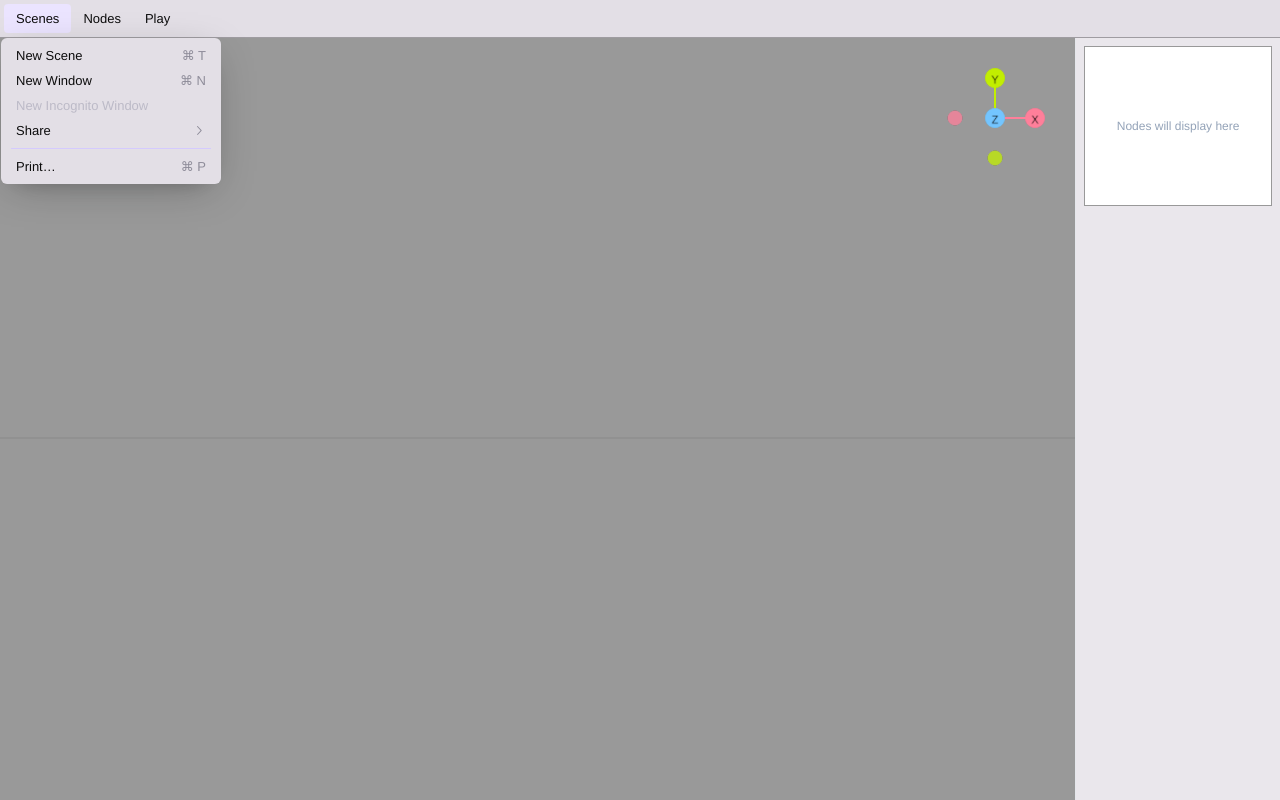
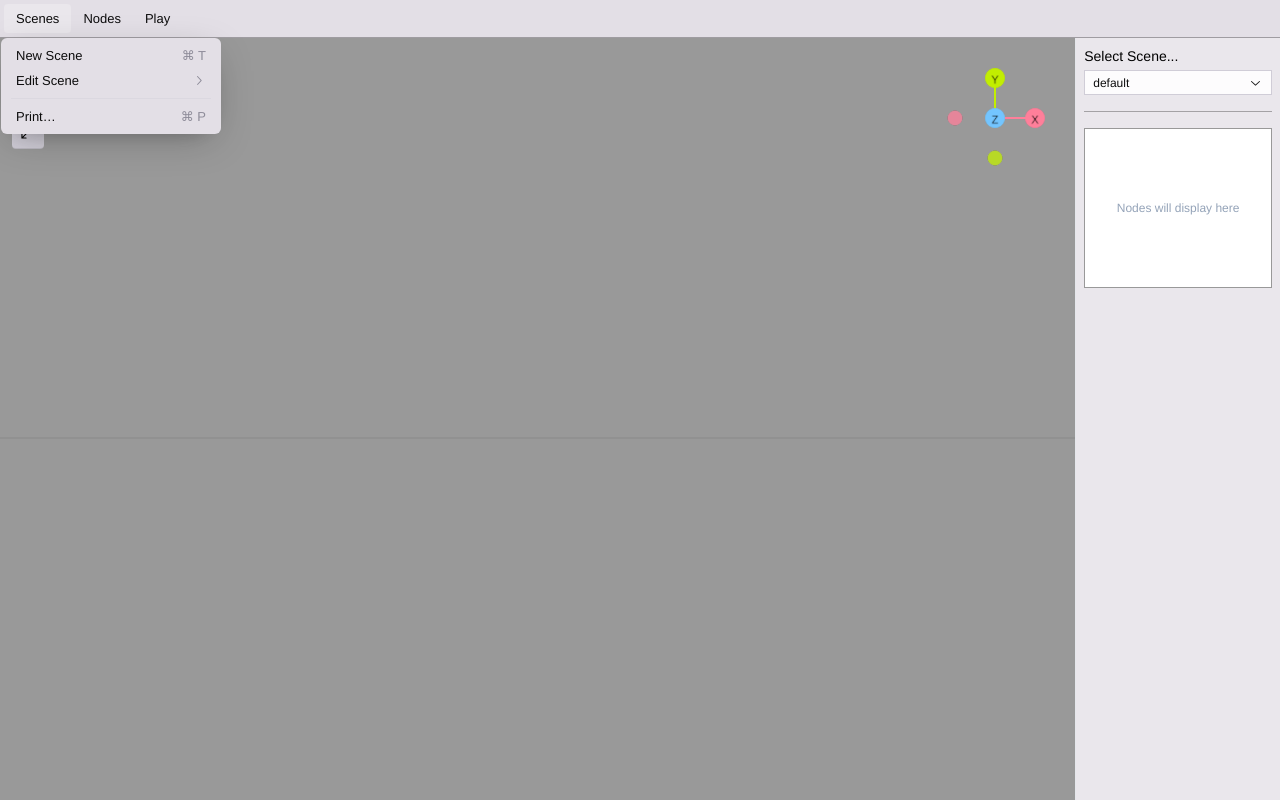
Before and after one commit to mpoapostolis/VXLverse, a Next.js app: page / in a window 1280 px wide. Both pictures are taken after a click on the button "Scenes". Built offline with nearby package versions, Linux system fonts and the light colour scheme.

Commit message:
multiple Scenes

```diff
--- a/components/editor/index.tsx
+++ b/components/editor/index.tsx
@@ -1,11 +1,28 @@
+import { useStore } from '@/store'
+import * as Menubar from '@radix-ui/react-menubar'
+import { Select } from '../select'
 import { Animations } from '../settings/animations'
 import { Material } from '../settings/material'
 import { NodeList } from '../settings/nodeList'
 import { TransformSettings } from '../settings/transform'
 
 export default function Editor() {
+  const store = useStore()
   return (
     <div className=" border-base-300 h-screen w-full overflow-auto  border-l bg-mauve4 p-2 pb-12 ">
+      <Select
+        label="Select Scene..."
+        onChange={(val) => {
+          store.setCurrentScene(val)
+        }}
+        value={store.currentScene}
+        options={store.scenes?.map((s) => ({
+          label: s?.name ?? '-',
+          value: s?.uuid ?? '-',
+        }))}
+      />
+      <Menubar.Separator className="my-4  h-[1px] bg-blackA5" />
+
       <NodeList />
       <TransformSettings />
       <Material />
--- a/components/menu/index.tsx
+++ b/components/menu/index.tsx
@@ -33,20 +33,22 @@ export function Menu() {
     store.addNode({
       ...mesh,
       gameType,
+      scene: store.currentScene,
       position: new Vector3(0, 0, 0),
       type: type,
     })
   }
 
+  const doIHaveHero = store.nodes?.some((n) => n.gameType === 'hero')
   return (
     <Menubar.Root className="flex  border-b border-blackA5 bg-mauve5 p-1">
       <Menubar.Menu>
-        <Menubar.Trigger className="flex select-none items-center justify-between gap-[2px] rounded px-3 py-2 text-[13px] font-medium leading-none text-blackA12 outline-none data-[highlighted]:bg-violet4 data-[state=open]:bg-violet4">
+        <Menubar.Trigger className="flex select-none items-center justify-between gap-[2px] rounded px-3 py-2 text-[13px] font-medium leading-none text-blackA12 outline-none data-[highlighted]:bg-mauve4 data-[state=open]:bg-mauve4">
           Scenes
         </Menubar.Trigger>
         <Menubar.Portal>
           <Menubar.Content
-            className="z-20 min-w-[220px] rounded-md bg-mauve5 p-[5px] shadow-[0px_10px_38px_-10px_rgba(22,_23,_24,_0.35),_0px_10px_20px_-15px_rgba(22,_23,_24,_0.2)] will-change-[transform,opacity] [animation-duration:_400ms] [animation-timing-function:_cubic-bezier(0.16,_1,_0.3,_1)]"
+            className="z-10 min-w-[220px] rounded-md bg-mauve5 p-[5px] shadow-[0px_10px_38px_-10px_rgba(22,_23,_24,_0.35),_0px_10px_20px_-15px_rgba(22,_23,_24,_0.2)] will-change-[transform,opacity] [animation-duration:_400ms] [animation-timing-function:_cubic-bezier(0.16,_1,_0.3,_1)]"
             align="start"
             sideOffset={5}
             alignOffset={-3}
@@ -66,7 +68,7 @@ export function Menu() {
                     color: '#999',
                   })
                 }}
-                className="group relative flex h-[25px] select-none items-center rounded px-[10px] text-[13px] leading-none text-blackA12 outline-none data-[disabled]:pointer-events-none data-[state=open]:bg-violet4 data-[highlighted]:bg-gradient-to-br data-[highlighted]:from-violet9 data-[highlighted]:to-violet10 data-[disabled]:text-mauve8 data-[highlighted]:data-[state=open]:text-violet1 data-[highlighted]:text-violet1 data-[state=open]:text-blackA12"
+                className="group relative flex h-[25px] select-none items-center rounded px-[10px] text-[13px] leading-none text-blackA12 outline-none data-[disabled]:pointer-events-none data-[state=open]:bg-mauve4 data-[highlighted]:bg-gradient-to-br data-[highlighted]:from-mauve9 data-[highlighted]:to-mauve10 data-[disabled]:text-mauve8 data-[highlighted]:data-[state=open]:text-mauve1 data-[highlighted]:text-mauve1 data-[state=open]:text-blackA12"
               >
                 New Scene
                 <div className="ml-auto pl-5 text-mauve9 group-data-[disabled]:text-mauve8 group-data-[highlighted]:text-white">
@@ -75,45 +77,36 @@ export function Menu() {
               </Menubar.Item>
             </Link>
 
-            <Menubar.Item className="group relative flex h-[25px] select-none items-center rounded px-[10px] text-[13px] leading-none text-blackA12 outline-none data-[disabled]:pointer-events-none data-[state=open]:bg-violet4 data-[highlighted]:bg-gradient-to-br data-[highlighted]:from-violet9 data-[highlighted]:to-violet10 data-[disabled]:text-mauve8 data-[highlighted]:data-[state=open]:text-violet1 data-[highlighted]:text-violet1 data-[state=open]:text-blackA12">
-              New Window{' '}
-              <div className="ml-auto pl-5 text-mauve9 group-data-[disabled]:text-mauve8 group-data-[highlighted]:text-white">
-                ⌘ N
-              </div>
-            </Menubar.Item>
-            <Menubar.Item
-              className="relative flex h-[25px] select-none items-center rounded px-[10px] text-[13px] leading-none text-blackA12 outline-none data-[disabled]:pointer-events-none data-[state=open]:bg-violet4 data-[highlighted]:bg-gradient-to-br data-[highlighted]:from-violet9 data-[highlighted]:to-violet10 data-[disabled]:text-mauve8 data-[highlighted]:data-[state=open]:text-violet1 data-[highlighted]:text-violet1 data-[state=open]:text-blackA12"
-              disabled
-            >
-              New Incognito Window
-            </Menubar.Item>
-            {/* <Menubar.Separator className="m-[5px] h-[1px] bg-violet6" /> */}
             <Menubar.Sub>
-              <Menubar.SubTrigger className="group relative flex h-[25px] select-none items-center rounded px-[10px] text-[13px] leading-none text-blackA12 outline-none data-[disabled]:pointer-events-none data-[state=open]:bg-violet4 data-[highlighted]:bg-gradient-to-br data-[highlighted]:from-violet9 data-[highlighted]:to-violet10 data-[disabled]:text-mauve8 data-[highlighted]:data-[state=open]:text-violet1 data-[highlighted]:text-violet1 data-[state=open]:text-blackA12">
-                Share
+              <Menubar.SubTrigger className="group  relative flex h-[25px] select-none items-center rounded px-[10px] text-[13px] leading-none text-blackA12 outline-none data-[disabled]:pointer-events-none data-[state=open]:bg-mauve4 data-[highlighted]:bg-gradient-to-br data-[highlighted]:from-mauve9 data-[highlighted]:to-mauve10 data-[disabled]:text-mauve8 data-[highlighted]:data-[state=open]:text-mauve1 data-[highlighted]:text-mauve1 data-[state=open]:text-blackA12">
+                Edit Scene
                 <div className="ml-auto pl-5 text-mauve9 group-data-[disabled]:text-mauve8 group-data-[highlighted]:text-white">
                   <ChevronRightIcon />
                 </div>
               </Menubar.SubTrigger>
               <Menubar.Portal>
                 <Menubar.SubContent
-                  className="min-w-[220px] rounded-md bg-mauve5 p-[5px] shadow-[0px_10px_38px_-10px_rgba(22,_23,_24,_0.35),_0px_10px_20px_-15px_rgba(22,_23,_24,_0.2)] will-change-[transform,opacity] [animation-duration:_400ms] [animation-timing-function:_cubic-bezier(0.16,_1,_0.3,_1)]"
+                  className="min-w-[220px] z-20 rounded-md bg-mauve5 p-[5px] shadow-[0px_10px_38px_-10px_rgba(22,_23,_24,_0.35),_0px_10px_20px_-15px_rgba(22,_23,_24,_0.2)] will-change-[transform,opacity] [animation-duration:_400ms] [animation-timing-function:_cubic-bezier(0.16,_1,_0.3,_1)]"
                   alignOffset={-5}
                 >
-                  <Menubar.Item className="data-[highlighted]::to-violet10 relative flex h-[25px] select-none items-center rounded px-[10px] text-[13px] leading-none text-blackA12 outline-none data-[disabled]:pointer-events-none data-[state=open]:bg-violet4 data-[highlighted]:bg-gradient-to-br data-[highlighted]:from-violet9 data-[highlighted]:to-violet10 data-[disabled]:text-mauve8 data-[highlighted]:text-violet1 data-[state=open]:text-blackA8 data-[state=open]:text-violet12">
-                    Email Link
-                  </Menubar.Item>
-                  <Menubar.Item className="data-[highlighted]::to-violet10 relative flex h-[25px] select-none items-center rounded px-[10px] text-[13px] leading-none text-blackA12 outline-none data-[disabled]:pointer-events-none data-[state=open]:bg-violet4 data-[highlighted]:bg-gradient-to-br data-[highlighted]:from-violet9 data-[highlighted]:to-violet10 data-[disabled]:text-mauve8 data-[highlighted]:text-violet1 data-[state=open]:text-blackA8 data-[state=open]:text-violet12">
-                    Messages
-                  </Menubar.Item>
-                  <Menubar.Item className="data-[highlighted]::to-violet10 relative flex h-[25px] select-none items-center rounded px-[10px] text-[13px] leading-none text-blackA12 outline-none data-[disabled]:pointer-events-none data-[state=open]:bg-violet4 data-[highlighted]:bg-gradient-to-br data-[highlighted]:from-violet9 data-[highlighted]:to-violet10 data-[disabled]:text-mauve8 data-[highlighted]:text-violet1 data-[state=open]:text-blackA8 data-[state=open]:text-violet12">
-                    Notes
-                  </Menubar.Item>
+                  {store.scenes.map((scene) => (
+                    <Link
+                      onClick={() => store.setCurrentScene(scene.uuid)}
+                      href={{
+                        hash: 'scene-modal',
+                      }}
+                      key={scene?.uuid}
+                    >
+                      <Menubar.Item className="data-[highlighted]::to-mauve10 relative flex h-[25px] select-none items-center rounded px-[10px] text-[13px] leading-none text-blackA12 outline-none data-[disabled]:pointer-events-none data-[state=open]:bg-mauve4 data-[highlighted]:bg-gradient-to-br data-[highlighted]:from-mauve9 data-[highlighted]:to-mauve10 data-[disabled]:text-mauve8 data-[highlighted]:text-mauve1 data-[state=open]:text-blackA8 data-[state=open]:text-mauve12">
+                        {scene.name}
+                      </Menubar.Item>
+                    </Link>
+                  ))}
                 </Menubar.SubContent>
               </Menubar.Portal>
             </Menubar.Sub>
-            <Menubar.Separator className="m-[5px] h-[1px] bg-violet6" />
-            <Menubar.Item className="group relative flex h-[25px] select-none items-center rounded px-[10px] text-[13px] leading-none text-blackA12 outline-none data-[disabled]:pointer-events-none data-[highlighted]:bg-gradient-to-br data-[highlighted]:from-violet9 data-[highlighted]:to-violet10 data-[disabled]:text-mauve8 data-[highlighted]:text-violet1">
+            <Menubar.Separator className="m-[5px] h-[1px] bg-mauve6" />
+            <Menubar.Item className="group relative flex h-[25px] select-none items-center rounded px-[10px] text-[13px] leading-none text-blackA12 outline-none data-[disabled]:pointer-events-none data-[highlighted]:bg-gradient-to-br data-[highlighted]:from-mauve9 data-[highlighted]:to-mauve10 data-[disabled]:text-mauve8 data-[highlighted]:text-mauve1">
               Print…
               <div className="ml-auto pl-5 text-mauve9 group-data-[disabled]:text-mauve8 group-data-[highlighted]:text-white">
                 ⌘ P
@@ -124,7 +117,7 @@ export function Menu() {
       </Menubar.Menu>
 
       <Menubar.Menu>
-        <Menubar.Trigger className=" flex select-none items-center justify-between gap-[2px] rounded px-3 py-2 text-[13px] font-medium leading-none text-blackA12 outline-none data-[highlighted]:bg-violet4 data-[state=open]:bg-violet4">
+        <Menubar.Trigger className=" flex select-none items-center justify-between gap-[2px] rounded px-3 py-2 text-[13px] font-medium leading-none text-blackA12 outline-none data-[highlighted]:bg-mauve4 data-[state=open]:bg-mauve4">
           Nodes
         </Menubar.Trigger>
         <Menubar.Portal>
@@ -135,7 +128,7 @@ export function Menu() {
             alignOffset={-3}
           >
             <Menubar.Sub>
-              <Menubar.SubTrigger className="group relative flex h-[25px] select-none items-center rounded px-[10px] text-[13px] leading-none text-blackA12 outline-none data-[disabled]:pointer-events-none data-[state=open]:bg-violet4 data-[highlighted]:bg-gradient-to-br data-[highlighted]:from-violet9 data-[highlighted]:to-violet10 data-[disabled]:text-mauve8 data-[highlighted]:data-[state=open]:text-violet1 data-[highlighted]:text-violet1 data-[state=open]:text-blackA12">
+              <Menubar.SubTrigger className="group relative flex h-[25px] select-none items-center rounded px-[10px] text-[13px] leading-none text-blackA12 outline-none data-[disabled]:pointer-events-none data-[state=open]:bg-mauve4 data-[highlighted]:bg-gradient-to-br data-[highlighted]:from-mauve9 data-[highlighted]:to-mauve10 data-[disabled]:text-mauve8 data-[highlighted]:data-[state=open]:text-mauve1 data-[highlighted]:text-mauve1 data-[state=open]:text-blackA12">
                 RPG
                 <div className="ml-auto pl-5 text-mauve9 group-data-[disabled]:text-mauve8 group-data-[highlighted]:text-white">
                   <ChevronRightIcon />
@@ -149,11 +142,12 @@ export function Menu() {
                 >
                   {['Hero', 'Npc', 'Enemy'].map((item) => (
                     <Menubar.Item
+                      disabled={item === 'Hero' && doIHaveHero}
                       key={item}
                       onClick={() => {
                         addMesh('Capsule', item.toLocaleLowerCase() as Node['gameType'])
                       }}
-                      className="data-[highlighted]::to-violet10 group relative flex h-[25px] select-none items-center rounded px-[10px] text-[13px] leading-none text-blackA12 outline-none data-[disabled]:pointer-events-none data-[state=open]:bg-violet4 data-[highlighted]:bg-gradient-to-br data-[highlighted]:from-violet9 data-[highlighted]:to-violet10 data-[disabled]:text-mauve8 data-[highlighted]:text-violet1 data-[state=open]:text-blackA8 data-[state=open]:text-violet12"
+                      className="data-[highlighted]::to-mauve10 group relative flex h-[25px] select-none items-center rounded px-[10px] text-[13px] leading-none text-blackA12 outline-none data-[disabled]:pointer-events-none data-[state=open]:bg-mauve4 data-[highlighted]:bg-gradient-to-br data-[highlighted]:from-mauve9 data-[highlighted]:to-mauve10 data-[disabled]:text-mauve8 data-[highlighted]:text-mauve1 data-[state=open]:text-blackA8 data-[state=open]:text-mauve12"
                     >
                       {item}
                     </Menubar.Item>
@@ -161,10 +155,10 @@ export function Menu() {
                 </Menubar.SubContent>
               </Menubar.Portal>
             </Menubar.Sub>
-            {/* <Menubar.Separator className="m-[5px] h-[1px] bg-violet6" /> */}
+            {/* <Menubar.Separator className="m-[5px] h-[1px] bg-mauve6" /> */}
 
             <Menubar.Sub>
-              <Menubar.SubTrigger className="group relative flex h-[25px] select-none items-center rounded px-[10px] text-[13px] leading-none text-blackA12 outline-none data-[disabled]:pointer-events-none data-[state=open]:bg-violet4 data-[highlighted]:bg-gradient-to-br data-[highlighted]:from-violet9 data-[highlighted]:to-violet10 data-[disabled]:text-mauve8 data-[highlighted]:data-[state=open]:text-violet1 data-[highlighted]:text-violet1 data-[state=open]:text-blackA12">
+              <Menubar.SubTrigger className="group relative flex h-[25px] select-none items-center rounded px-[10px] text-[13px] leading-none text-blackA12 outline-none data-[disabled]:pointer-events-none data-[state=open]:bg-mauve4 data-[highlighted]:bg-gradient-to-br data-[highlighted]:from-mauve9 data-[highlighted]:to-mauve10 data-[disabled]:text-mauve8 data-[highlighted]:data-[state=open]:text-mauve1 data-[highlighted]:text-mauve1 data-[state=open]:text-blackA12">
                 Geometry
                 <div className="ml-auto pl-5 text-mauve9 group-data-[disabled]:text-mauve8 group-data-[highlighted]:text-white">
                   <ChevronRightIcon />
@@ -182,7 +176,7 @@ export function Menu() {
                       onClick={() => {
                         addMesh(geometry as Node['type'])
                       }}
-                      className="data-[highlighted]::to-violet10 group relative flex h-[25px] select-none items-center rounded px-[10px] text-[13px] leading-none text-blackA12 outline-none data-[disabled]:pointer-events-none data-[state=open]:bg-violet4 data-[highlighted]:bg-gradient-to-br data-[highlighted]:from-violet9 data-[highlighted]:to-violet10 data-[disabled]:text-mauve8 data-[highlighted]:text-violet1 data-[state=open]:text-blackA8 data-[state=open]:text-violet12"
+                      className="data-[highlighted]::to-mauve10 group relative flex h-[25px] select-none items-center rounded px-[10px] text-[13px] leading-none text-blackA12 outline-none data-[disabled]:pointer-events-none data-[state=open]:bg-mauve4 data-[highlighted]:bg-gradient-to-br data-[highlighted]:from-mauve9 data-[highlighted]:to-mauve10 data-[disabled]:text-mauve8 data-[highlighted]:text-mauve1 data-[state=open]:text-blackA8 data-[state=open]:text-mauve12"
                     >
                       {geometry}
                     </Menubar.Item>
@@ -190,10 +184,10 @@ export function Menu() {
                 </Menubar.SubContent>
               </Menubar.Portal>
             </Menubar.Sub>
-            {/* <Menubar.Separator className="m-[5px] h-[1px] bg-violet6" /> */}
+            {/* <Menubar.Separator className="m-[5px] h-[1px] bg-mauve6" /> */}
 
             <Menubar.Sub>
-              <Menubar.SubTrigger className="group relative flex h-[25px] select-none items-center rounded px-[10px] text-[13px] leading-none text-blackA12 outline-none data-[disabled]:pointer-events-none data-[state=open]:bg-violet4 data-[highlighted]:bg-gradient-to-br data-[highlighted]:from-violet9 data-[highlighted]:to-violet10 data-[disabled]:text-mauve8 data-[highlighted]:data-[state=open]:text-violet1 data-[highlighted]:text-violet1 data-[state=open]:text-blackA12">
+              <Menubar.SubTrigger className="group relative flex h-[25px] select-none items-center rounded px-[10px] text-[13px] leading-none text-blackA12 outline-none data-[disabled]:pointer-events-none data-[state=open]:bg-mauve4 data-[highlighted]:bg-gradient-to-br data-[highlighted]:from-mauve9 data-[highlighted]:to-mauve10 data-[disabled]:text-mauve8 data-[highlighted]:data-[state=open]:text-mauve1 data-[highlighted]:text-mauve1 data-[state=open]:text-blackA12">
                 Light
                 <div className="ml-auto pl-5 text-mauve9 group-data-[disabled]:text-mauve8 group-data-[highlighted]:text-white">
                   <ChevronRightIcon />
@@ -211,7 +205,7 @@ export function Menu() {
                       onClick={() => {
                         addMesh(light as Node['type'])
                       }}
-                      className="data-[highlighted]::to-violet10 group relative flex h-[25px] select-none items-center rounded px-[10px] text-[13px] leading-none text-blackA12 outline-none data-[disabled]:pointer-events-none data-[state=open]:bg-violet4 data-[highlighted]:bg-gradient-to-br data-[highlighted]:from-violet9 data-[highlighted]:to-violet10 data-[disabled]:text-mauve8 data-[highlighted]:text-violet1 data-[state=open]:text-blackA8 data-[state=open]:text-violet12"
+                      className="data-[highlighted]::to-mauve10 group relative flex h-[25px] select-none items-center rounded px-[10px] text-[13px] leading-none text-blackA12 outline-none data-[disabled]:pointer-events-none data-[state=open]:bg-mauve4 data-[highlighted]:bg-gradient-to-br data-[highlighted]:from-mauve9 data-[highlighted]:to-mauve10 data-[disabled]:text-mauve8 data-[highlighted]:text-mauve1 data-[state=open]:text-blackA8 data-[state=open]:text-mauve12"
                     >
                       {light}
                     </Menubar.Item>
@@ -224,7 +218,7 @@ export function Menu() {
       </Menubar.Menu>
 
       <Menubar.Menu>
-        <Menubar.Trigger className="flex select-none items-center justify-between gap-[2px] rounded px-3 py-2 text-[13px] font-medium leading-none text-blackA12 outline-none data-[highlighted]:bg-violet4 data-[state=open]:bg-violet4">
+        <Menubar.Trigger className="flex select-none items-center justify-between gap-[2px] rounded px-3 py-2 text-[13px] font-medium leading-none text-blackA12 outline-none data-[highlighted]:bg-mauve4 data-[state=open]:bg-mauve4">
           <Link target="__blank" href="/game">
             Play
           </Link>
--- a/components/sceneModal/index.tsx
+++ b/components/sceneModal/index.tsx
@@ -33,7 +33,11 @@ export function SceneModal() {
             <div className=" mb-2 ">
               <Label.Root className="text-black11 w-full text-sm font-medium">Name</Label.Root>
               <input
-                onChange={(evt) => {}}
+                onChange={(evt) => {
+                  store.updateScene(selectedScene?.uuid, {
+                    name: evt.target.value,
+                  })
+                }}
                 value={selectedScene?.name}
                 className="rounded-none w-full  bg-white border-blackA7 border p-2 text-xs leading-none outline-none"
               />
--- /dev/null
+++ b/components/select/index.tsx
@@ -0,0 +1,59 @@
+import { CheckIcon, ChevronDownIcon } from '@radix-ui/react-icons'
+import * as Label from '@radix-ui/react-menubar'
+import * as RSelect from '@radix-ui/react-select'
+import clsx from 'clsx'
+
+export function Select(props: {
+  options: { label: string; value: string }[]
+  label?: string
+  classname?: string
+  value?: string
+  onChange: (value: string) => void
+}) {
+  return (
+    <div className={props.classname}>
+      <Label.Root className={clsx('text-black11 w-full text-sm font-medium mb-1')}>{props.label}</Label.Root>
+      <RSelect.Root onValueChange={props.onChange}>
+        <RSelect.Trigger
+          className="flex border border-mauve7 items-center justify-center  px-2 text-xs leading-none py-1 w-full h-fit gap-1   focus:outline-none outline-none text-blackA12  bg-mauve1"
+          aria-label="Label"
+        >
+          <RSelect.Value placeholder={props.value} />
+          <RSelect.Icon className="text-blackA11 ml-auto">
+            <ChevronDownIcon />
+          </RSelect.Icon>
+        </RSelect.Trigger>
+        <RSelect.Portal>
+          <RSelect.Content className="overflow-hidden border border-mauve8 bg-mauve4  ">
+            <RSelect.Viewport className="p-[5px]">
+              <RSelect.Group>
+                {props.options.map((option) => (
+                  <SelectItem key={option.value} value={option.value}>
+                    {option.label}
+                  </SelectItem>
+                ))}
+              </RSelect.Group>
+            </RSelect.Viewport>
+          </RSelect.Content>
+        </RSelect.Portal>
+      </RSelect.Root>
+    </div>
+  )
+}
+
+function SelectItem({ children, className, ...props }: any) {
+  return (
+    <RSelect.Item
+      className={clsx(
+        'text-xs leading-none text-blackA12  flex items-center h-6 pr-9 pl-6   relative select-none data-[disabled]:pointer-events-none data-[highlighted]:outline-none data-[highlighted]:bg-mauve9 cursor-pointer data-[highlighted]:text-mauve1',
+        className,
+      )}
+      {...props}
+    >
+      <RSelect.ItemText>{children}</RSelect.ItemText>
+      <RSelect.ItemIndicator className="absolute left-0 w-[25px] inline-flex items-center justify-center">
+        <CheckIcon />
+      </RSelect.ItemIndicator>
+    </RSelect.Item>
+  )
+}
--- a/store/index.tsx
+++ b/store/index.tsx
@@ -54,6 +54,7 @@ export type KeyBindings = {
 export type GameType = 'hero' | 'enemy' | 'npc'
 export type Node = Partial<Mesh> & {
   type: NodeType
+  scene?: string
   url?: string
   blob?: Blob
   animation?: string
@@ -81,7 +82,7 @@ export type Store = {
   setCurrentScene: (currentScene?: string) => void
 
   nodes: Partial<Node>[]
-  scenes?: Scene[]
+  scenes: Scene[]
   addScene: (scene: Scene) => void
   addNode: (node: Partial<Node>) => void
   mode: Mode
@@ -98,6 +99,7 @@ export const useStore = create<Store>((set) => ({
   nodes: [],
   setCurrentScene: (currentScene) => set({ currentScene }),
   selectNode: (uuid) => set({ selectedNode: uuid }),
+
   addScene: (scene) =>
     set((s) => ({
       currentScene: scene.uuid,
@@ -125,10 +127,7 @@ export const useStore = create<Store>((set) => ({
       nodes: [...state.nodes, node],
     }))
   },
-  scene: {
-    type: 'color',
-    color: '#999',
-  },
+  scenes: [],
   setMode: (mode) => set({ mode }),
 }))
 
@@ -176,13 +175,28 @@ useStore.subscribe(async (state) => {
   db.put('store', { nodes, scenes: state.scenes }, 0)
 })
 
+const defaultScenes = [
+  {
+    uuid: 'default',
+    name: 'Default',
+    type: 'color',
+    color: '#999',
+  },
+]
+
 initDb().then(async (s) => {
-  const [store] = await s.getAll('store')
-  // const equirect =
-  //   store.scene.blob && store.scene?.type === 'equirect' ? URL.createObjectURL(store.scene.blob) : undefined
-
+  const [store] = (await s.getAll('store')) as {
+    nodes: Node[]
+    scenes: Scene[]
+  }[]
+  const scenes =
+    store?.scenes?.map((obj) => ({
+      ...obj,
+      equirect: obj.blob ? URL.createObjectURL(obj.blob) : undefined,
+    })) ?? defaultScenes
   useStore.setState({
     nodes: store?.nodes?.map(jsonToMesh) ?? [],
-    scenes: [],
+    scenes,
+    currentScene: scenes?.at(0)?.uuid,
   })
 })
```
Also changed, not shown: components/settings/animations.tsx (+22 -33 lines), components/settings/nodeList.tsx (+7 -1 lines), pages/index.tsx (+9 -3 lines).
